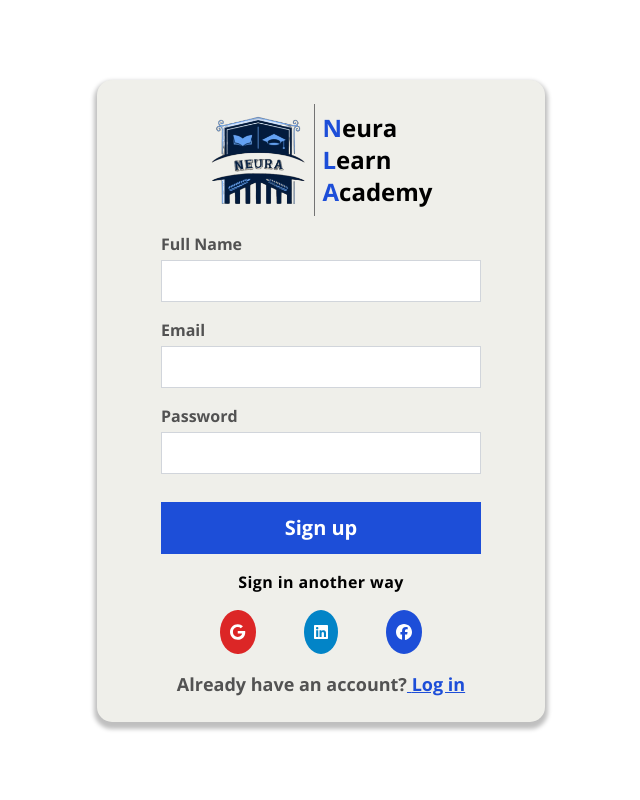
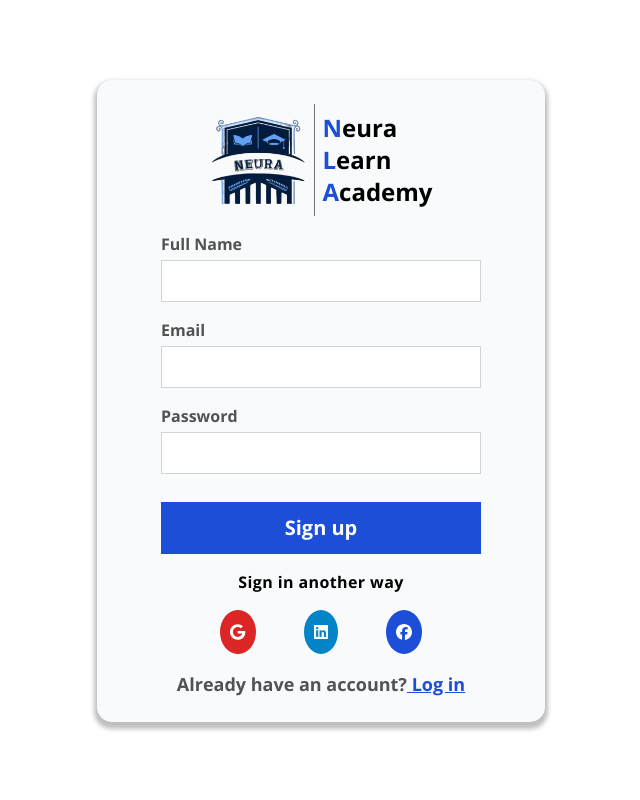
Before and after one commit to FrontEndDevo/NeuraLearnAcademy, a React (Vite) app: page /signup in a window 1280 px wide. Shown: the top 800 px of the page, without its empty margins (319-959 px from the left). Built offline with nearby package versions, Linux system fonts and the light colour scheme.

Commit message:
edit bg and border raduis os form

```diff
--- a/src/components/Registration/SignUp/SignUp.jsx
+++ b/src/components/Registration/SignUp/SignUp.jsx
@@ -107,11 +107,9 @@ const SignUp = () => {
       <div className="flex flex-col items-center px-10 pt-20 pb-16">
         <div
           style={{
-            background: "#EFEFEA",
             boxShadow: "0px 4px 4px 3px rgba(0, 0, 0, 0.25)",
-            borderRadius: 15,
           }}
-          className="w-full max-w-md px-8 py-6 "
+          className="w-full max-w-md px-8 py-6 rounded-[15px] bg-slate-50 	"
         >
           <form
             onSubmit={handleSubmit}
```
